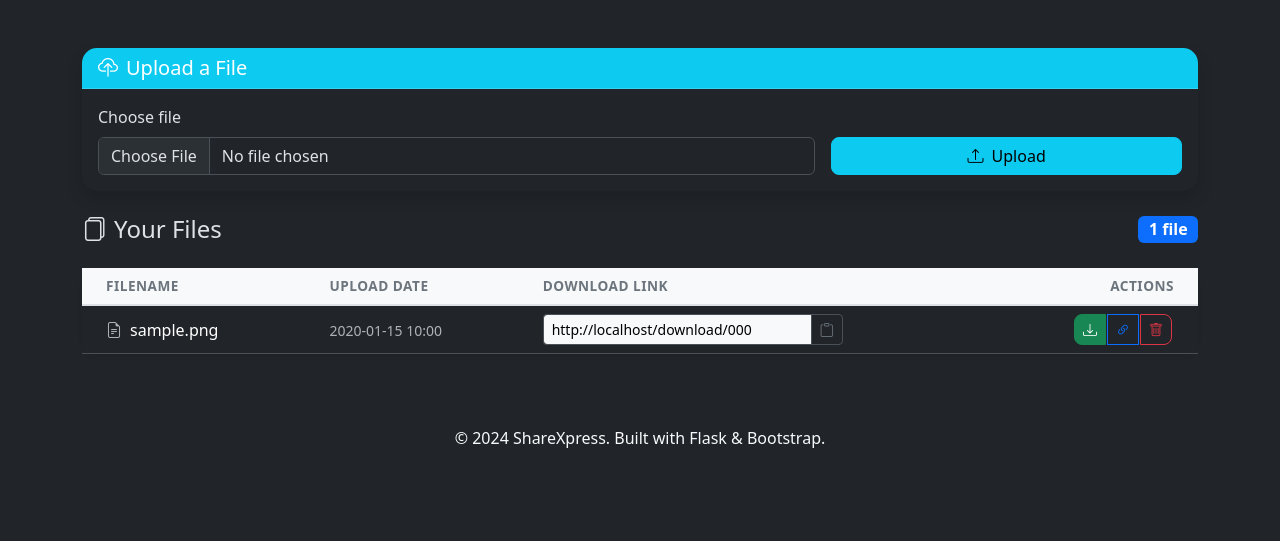
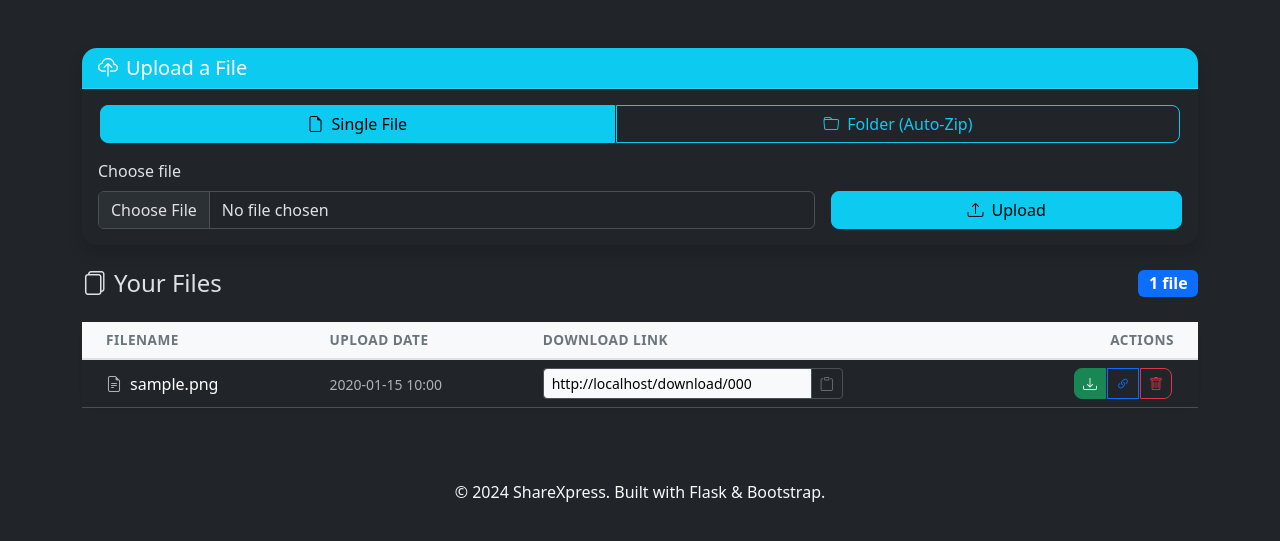
Before and after one commit to Mh-NOUHICoder/sharexpress, a Flask app: page /dashboard in a window 1280 px wide. Shown: the part 62-603 px from the top of the page. Run offline with Flask 3, Linux system fonts and the light colour scheme; the visitor is signed in with stand-in values (Sample User, id 1); tables that the repository leaves empty hold one stand-in row (values such as "Sample post"); parts of the project's set-up code (start-up, migrations or seed data) failed here and were passed over; some libraries are stand-ins or nearby versions.

Commit message:
Feat: Complete folder upload support with client-side zipping and dynamic 2GB upload limit config

```diff
--- a/app.py
+++ b/app.py
@@ -31,6 +31,15 @@ app.config['SQLALCHEMY_ENGINE_OPTIONS'] = {
 
 # ── Upload folder: must be writable; /tmp/uploads on Vercel ──
 app.config['UPLOAD_FOLDER'] = os.getenv('UPLOAD_FOLDER', '/tmp/uploads')
+app.config['MAX_CONTENT_LENGTH'] = int(os.getenv('MAX_FILE_SIZE', 104857600))  # Default 100MB
+
+# ── Allowed extensions ──
+ALLOWED_EXTENSIONS = set(os.getenv('ALLOWED_EXTENSIONS', 'txt,pdf,png,jpg,jpeg,gif,doc,docx,zip,rar,7z,tar,gz').split(','))
+
+def allowed_file(filename):
+    return '.' in filename and \
+           filename.rsplit('.', 1)[1].lower() in ALLOWED_EXTENSIONS
+
 
 
 # Now try to import dotenv (but make it optional)
@@ -218,6 +227,9 @@ def api_upload():
         if file.filename == '':
             return jsonify({'error': 'No file selected'}), 400
 
+        if not allowed_file(file.filename):
+            return jsonify({'error': 'File type not allowed'}), 400
+
         # Generate unique filenames and codes
         original_filename = secure_filename(file.filename)
         file_extension = os.path.splitext(original_filename)[1]
@@ -291,6 +303,10 @@ def upload_file():
         return redirect(url_for('dashboard'))
 
     if file:
+        if not allowed_file(file.filename):
+            flash(f'File type not allowed! Allowed types: {", ".join(ALLOWED_EXTENSIONS)}', 'error')
+            return redirect(url_for('dashboard'))
+
         try:
             # Generate unique filenames and codes
             original_filename = secure_filename(file.filename)
--- a/static/script.js
+++ b/static/script.js
@@ -70,29 +70,125 @@ function initializeCopyButtons() {
 }
 
 function initializeFileUpload() {
-    const fileInput = document.querySelector('input[type="file"]');
-    const uploadForm = document.querySelector('form[enctype="multipart/form-data"]');
+    const fileInput = document.getElementById('file');
+    const uploadForm = document.getElementById('uploadForm');
+    const typeFile = document.getElementById('typeFile');
+    const typeFolder = document.getElementById('typeFolder');
+    const inputLabel = document.querySelector('label[for="file"]');
+    const progressContainer = document.getElementById('compressionProgress');
+    const progressBar = document.getElementById('progressBar');
+    const progressText = document.getElementById('progressText');
 
-    if (fileInput && uploadForm) {
-        // Show file name when selected
-        fileInput.addEventListener('change', function() {
-            const fileName = this.files[0]?.name;
-            if (fileName) {
-                // You could add a file name display here
-                console.log('File selected:', fileName);
+    if (!fileInput || !uploadForm) return;
+
+    // Toggle between File and Folder mode
+    const updateMode = () => {
+        if (typeFolder.checked) {
+            fileInput.setAttribute('webkitdirectory', '');
+            fileInput.setAttribute('directory', '');
+            fileInput.multiple = true;
+            inputLabel.textContent = 'Choose folder';
+        } else {
+            fileInput.removeAttribute('webkitdirectory');
+            fileInput.removeAttribute('directory');
+            fileInput.multiple = false;
+            inputLabel.textContent = 'Choose file';
+        }
+        fileInput.value = ''; // Clear selection
+    };
+
+    if (typeFile) typeFile.addEventListener('change', updateMode);
+    if (typeFolder) typeFolder.addEventListener('change', updateMode);
+
+    // Form submission
+    uploadForm.addEventListener('submit', async function(e) {
+        if (typeFolder && typeFolder.checked && fileInput.files.length > 0) {
+            e.preventDefault(); // Stop normal submission
+
+            const files = fileInput.files;
+            if (files.length === 0) return;
+
+            const submitButton = this.querySelector('button[type="submit"]');
+            submitButton.disabled = true;
+            submitButton.innerHTML = '<i class="bi bi-clock-history spin"></i> Zipping...';
+
+            progressContainer.classList.remove('d-none');
+
+            try {
+                const zip = new JSZip();
+                const folderName = files[0].webkitRelativePath.split('/')[0] || 'folder';
+
+                // Add files to zip
+                for (let i = 0; i < files.length; i++) {
+                    const file = files[i];
+                    const path = file.webkitRelativePath || file.name;
+                    zip.file(path, file);
+
+                    // Update progress
+                    const percent = Math.round((i / files.length) * 100);
+                    progressBar.style.width = percent + '%';
+                    progressText.textContent = `Compressing: ${path.substring(0, 30)}...`;
+                }
+
+                progressText.textContent = 'Generating zip file (please wait)...';
+                progressBar.classList.add('bg-success');
+
+                const content = await zip.generateAsync({type: "blob"}, (metadata) => {
+                    if (metadata.percent) {
+                        progressBar.style.width = metadata.percent + '%';
+                    }
+                });
+
+                // Create a new FormData and append the zip
+                const formData = new FormData();
+                formData.append('file', content, `${folderName}.zip`);
+
+                // Add CSRF token
+                const csrfToken = document.querySelector('input[name="csrf_token"]')?.value;
+                if (csrfToken) formData.append('csrf_token', csrfToken);
+
+                progressText.textContent = 'Uploading zip...';
+                progressBar.classList.remove('bg-success');
+                progressBar.classList.add('bg-primary');
+
+                // Perform the upload via fetch
+                const response = await fetch(uploadForm.action, {
+                    method: 'POST',
+                    body: formData
+                });
+
+                if (response.redirected) {
+                    window.location.href = response.url;
+                } else if (response.ok) {
+                    window.location.reload();
+                } else {
+                    const error = await response.text();
+                    showToast('Upload failed: ' + (error || 'Server error'), 'error');
+                    resetUploadUI(submitButton, progressContainer);
+                }
+
+            } catch (err) {
+                console.error('Zipping error:', err);
+                showToast('Error compressing folder: ' + err.message, 'error');
+                resetUploadUI(submitButton, progressContainer);
             }
-        });
-
-        // Add loading state to upload button
-        uploadForm.addEventListener('submit', function() {
+        } else {
+            // Normal file upload
             const submitButton = this.querySelector('button[type="submit"]');
             if (submitButton) {
                 submitButton.innerHTML = '<i class="bi bi-arrow-clockwise spin"></i> Uploading...';
                 submitButton.disabled = true;
             }
-        });
-    }
+        }
+    });
 }
+
+function resetUploadUI(button, progress) {
+    button.disabled = false;
+    button.innerHTML = '<i class="bi bi-upload me-2"></i>Upload';
+    progress.classList.add('d-none');
+}
+
 
 function initializeToasts() {
     // Create toast container if it doesn't exist
--- a/templates/base.html
+++ b/templates/base.html
@@ -75,6 +75,8 @@
         </div>
     </footer>
 
+    <!-- JSZip for client-side folder compression -->
+    <script src="https://cdnjs.cloudflare.com/ajax/libs/jszip/3.10.1/jszip.min.js"></script>
     <!-- Bootstrap JavaScript -->
     <script src="https://cdn.jsdelivr.net/npm/bootstrap@5.3.2/dist/js/bootstrap.bundle.min.js"></script>
     <!-- Custom JavaScript -->
--- a/templates/dashboard.html
+++ b/templates/dashboard.html
@@ -8,18 +8,40 @@
             <h5 class="card-title mb-0"><i class="bi bi-cloud-upload me-2"></i>Upload a File</h5>
         </div>
         <div class="card-body">
-            <form method="POST" action="{{ url_for('upload_file') }}" enctype="multipart/form-data" class="row g-3 align-items-end">
-                <input type="hidden" name="csrf_token" value="{{ csrf_token() }}">  <!-- ← Add this -->
+            <div class="upload-options mb-3">
+                <div class="btn-group w-100" role="group">
+                    <input type="radio" class="btn-check" name="uploadType" id="typeFile" checked>
+                    <label class="btn btn-outline-info" for="typeFile"><i class="bi bi-file-earmark me-2"></i>Single File</label>
+
+                    <input type="radio" class="btn-check" name="uploadType" id="typeFolder">
+                    <label class="btn btn-outline-info" for="typeFolder"><i class="bi bi-folder me-2"></i>Folder (Auto-Zip)</label>
+                </div>
+            </div>
+
+            <form id="uploadForm" method="POST" action="{{ url_for('upload_file') }}" enctype="multipart/form-data" class="row g-3 align-items-end">
+                <input type="hidden" name="csrf_token" value="{{ csrf_token() }}">
+
                 <div class="col-md-8">
-                    <label for="file" class="form-label">Choose file</label>
-                    <input class="form-control" type="file" name="file" id="file" required>
+                    <div id="fileInputContainer">
+                        <label for="file" class="form-label">Choose file</label>
+                        <input class="form-control" type="file" name="file" id="file" required>
+                    </div>
                 </div>
+
                 <div class="col-md-4">
-                    <button type="submit" class="btn btn-info w-100">
+                    <button type="submit" id="uploadBtn" class="btn btn-info w-100">
                         <i class="bi bi-upload me-2"></i>Upload
                     </button>
                 </div>
+
+                <div id="compressionProgress" class="col-12 d-none">
+                    <div class="progress mt-2" style="height: 10px;">
+                        <div id="progressBar" class="progress-bar progress-bar-striped progress-bar-animated bg-info" role="progressbar" style="width: 0%"></div>
+                    </div>
+                    <small id="progressText" class="text-muted text-center d-block mt-1">Preparing files...</small>
+                </div>
             </form>
+
         </div>
     </div>
 
```
